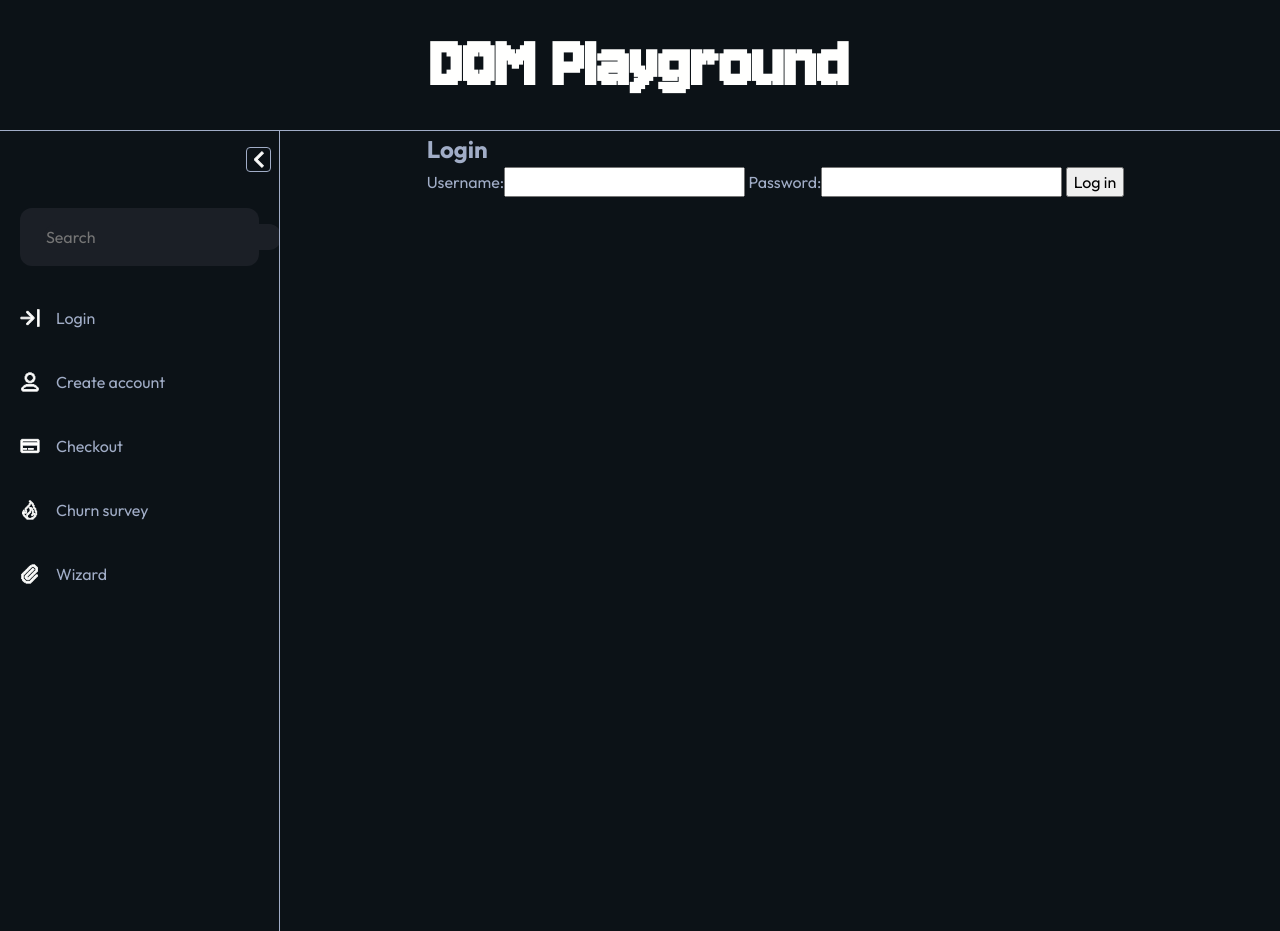
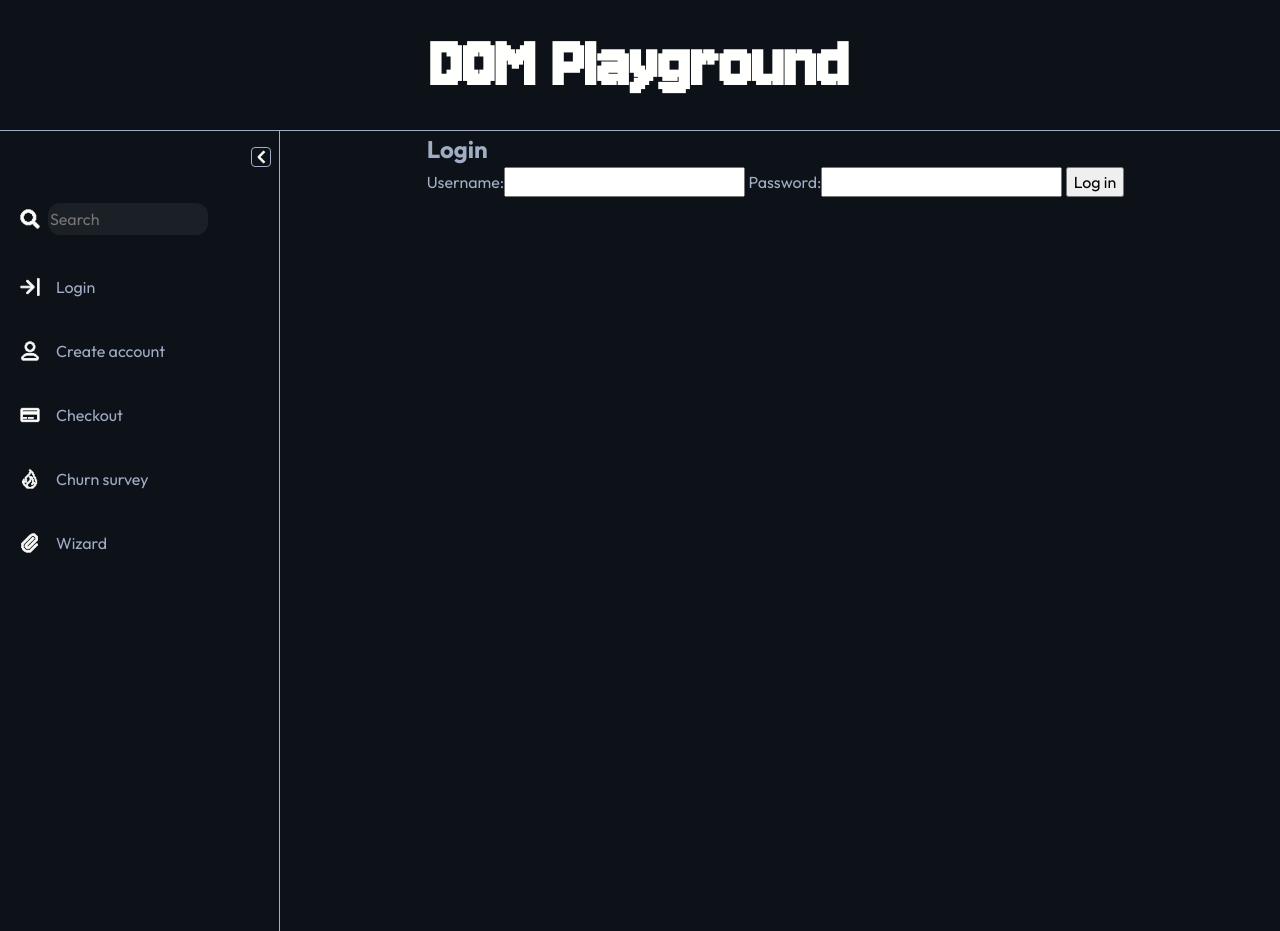
Before and after one commit to advazq/forms-dom, a website: page src/index.html in a window 1280 px wide. Drawn offline with Linux system fonts and the light colour scheme.

Commit message:
fixed svg transitions

```diff
--- a/src/css/global.css
+++ b/src/css/global.css
@@ -50,7 +50,7 @@ body {
 }
 
 .title-box {
-  grid-area: header;
+grid-area: header;
 display: flex;
 justify-content: center;
 align-items: center;
@@ -69,7 +69,7 @@ color: var(--white);
   height: 100vh;
   border-right: 0.75px solid var(--grey);
   padding-top: 1rem;
-  transition: width 500ms ease;
+  transition: width 500ms ease-out;
   overflow: hidden;
 
   div {
@@ -80,9 +80,10 @@ color: var(--white);
       border: 0.5px solid var(--grey);
       cursor: pointer;
       border-radius: 4px;
-      width: 25px;
-      height: 25px;
+      width: 20px;
+      height: 20px;
       transition: transform 500ms ease;
+      flex-shrink: 0;
 
     }
   }
@@ -93,10 +94,8 @@ color: var(--white);
 }
 
 .collapsed-bar {
-  width: 5rem;
+  width: 4rem;
 }
-
-
 
 .navbar-menu {
   --pad: 2rem;
@@ -116,6 +115,7 @@ color: var(--white);
     gap: 1rem;
     align-items: center;
     justify-content: flex-start;
+    white-space: nowrap;
 
     &:hover {
       cursor: pointer;
@@ -129,17 +129,22 @@ color: var(--white);
 }
 
 .menu-search {
-  background-color: var(--dark-grey);
-  border-radius: 12px;
   display: flex;
   gap: 0.5rem;
-  padding: 1rem;
+  align-items: center;
 
 
   input {
     border-radius: 12px;
     border: none;
     background-color: var(--dark-grey);
+    width: 10rem;
+    height: 2rem;
+
+    &:focus {
+      color: var(--white);
+      text-decoration: none;
+    }
   }
 }
 
@@ -154,6 +159,8 @@ svg {
     height: 20px;
     fill: var(--white);
     stroke: var(--white);
+    flex-shrink: 0;
+
 }
 
 .hidden {
--- a/src/main.js
+++ b/src/main.js
@@ -1,7 +1,7 @@
 // Lógica para ocultar menú de navegación (sidebar)
 const collapseMenuButton = document.querySelector(".collapse-button");
 const navigationBar = document.querySelector(".navbar");
-const searchBar = document.querySelector(".menu-search");
+const searchBar = document.querySelector(".menu-search input");
 const textMenuItems = document.querySelectorAll(".menu-link span");
 
 const collapseMenu = (links) => {
```
